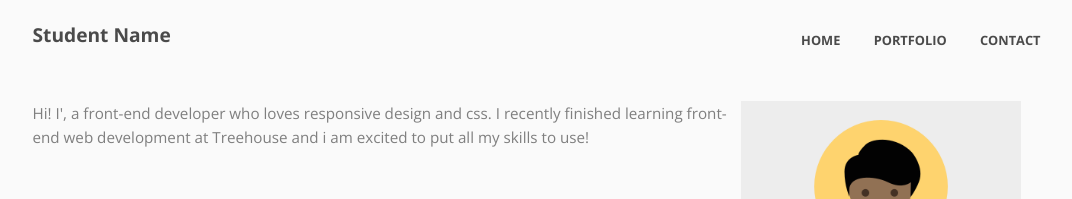
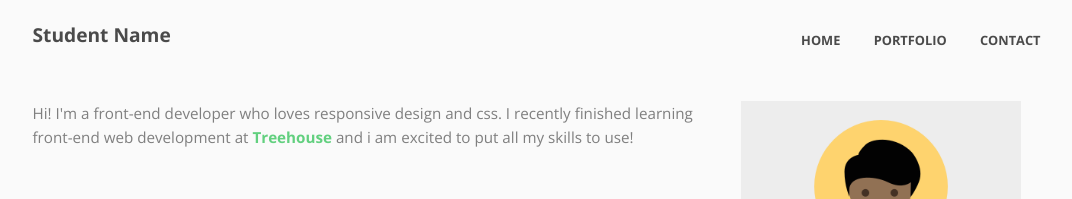
Before and after one commit to nullmicgo/Responsive-Layout, a plain HTML site: page index.html in a window 1280 px wide. Shown: the top 199 px of the page, without its empty margins (96-1168 px from the left). Drawn offline with nearby package versions, Linux system fonts and the light colour scheme.

Commit message:
Change the color of at least one piece of text.
Change the color of at least one piece of text.

```diff
--- a/css/main.css
+++ b/css/main.css
@@ -36,6 +36,10 @@ Base Layout Styles
 *******************************/
 /* ---- Navigation -----  */
 
+.treehouse a{
+  color: #62d07f;
+  font-weight: bold;
+}
 .name {
     font-size: 1.80em;
     color: #4a4a4a;
--- a/index.html
+++ b/index.html
@@ -26,7 +26,7 @@
 			<section id="about-me" class="about-me">
 				<div class="container clearfix">
 					<img src="images/responsive-layout-profile.png" alt="developer-face">
-					<p>Hi! I', a front-end developer who loves responsive design and css. I recently finished learning front-end web development at Treehouse and i am excited to put all my skills to use!</p>
+					<p>Hi! I'm a front-end developer who loves responsive design and css. I recently finished learning front-end web development at <span class="treehouse"><a href="https://teamtreehouse.com" target="new">Treehouse</a></span> and i am excited to put all my skills to use!</p>
 				</div><!-- / container  -->
 			</section><!-- / about-me  -->
 
```
